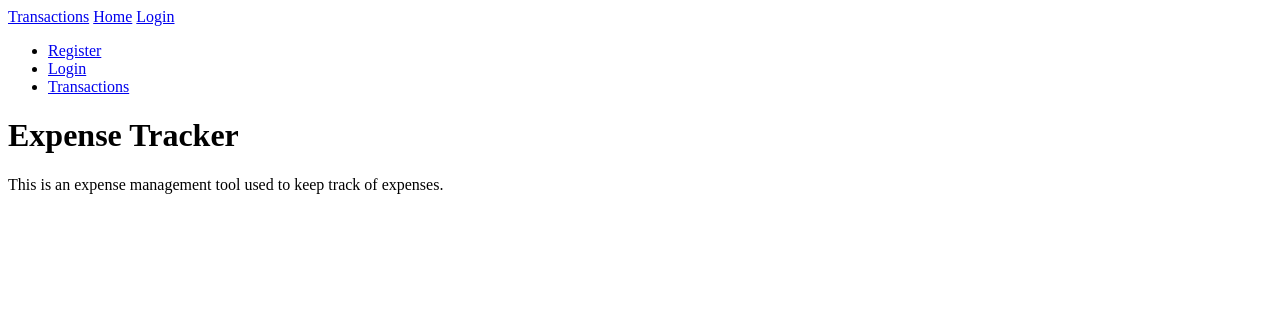
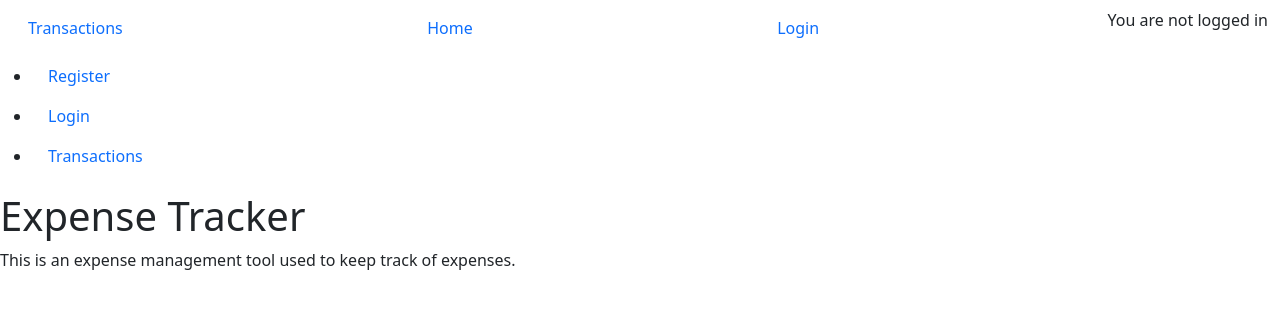
Before and after one commit to Richard-Hallam/Individual-Full-Stack-Project-Assessment, a Django app: page / in a window 1280 px wide. Shown: the top 309 px of the page. Run offline with Django 4.2, Linux system fonts and the light colour scheme.

Commit message:
added bootstrap and initial styling to home.html

```diff
--- a/home/templates/home.html
+++ b/home/templates/home.html
@@ -4,16 +4,26 @@
 {% url 'account_logout' as logout_url %}
 <!DOCTYPE html>
 <html>
-    <body>
-        <nav>
+    <head>
+        <title>Expense Tracker</title>
+
+        <!-- Bootstrap CSS -->
+        <link href="https://cdn.jsdelivr.net/npm/bootstrap@5.0.1/dist/css/bootstrap.min.css" rel="stylesheet"
+        integrity="sha384-+0n0xVW2eSR5OomGNYDnhzAbDsOXxcvSN1TPprVMTNDbiYZCxYbOOl7+AMvyTG2x" crossorigin="anonymous">
+    </head>
+    <body class="d-flex flex-column h-100 main-bg">
+        <nav class="navbar navbar-expand-lg navbar-light bg-white">
+            <div class="container-fluid">
                 <a class="nav-link" href="{% url 'transactions' %}">Transactions</a>
                 <a class="nav-link" href="{% url 'home' %}">Home</a>
                 {% if user.is_authenticated %}
-            <p>You are logged in as: {{ user.username }} {{ user }}</p>
                 <a class="nav-link" href="{% url 'account_logout' %}">Logout</a>
+                <p>You are logged in as: {{ user.username }}</p>
                 {% else %}
                 <a class="nav-link" href="{% url 'account_login' %}">Login</a>
+                <p>You are not logged in</p>
                 {% endif %}
+            </div>
 
         </nav>
         {% if user.is_authenticated %}
@@ -44,5 +54,9 @@
         {% endif %}
         <h1 class="heading">Expense Tracker</h1>
         <p class="home-text">This is an expense management tool used to keep track of expenses.</p>
+
+        <script src="https://cdn.jsdelivr.net/npm/bootstrap@5.0.1/dist/js/bootstrap.bundle.min.js"
+        integrity="sha384-gtEjrD/SeCtmISkJkNUaaKMoLD0//ElJ19smozuHV6z3Iehds+3Ulb9Bn9Plx0x4" crossorigin="anonymous">
+        </script>
     </body>
 </html>
```
Also changed, not shown: db.sqlite3. Lines whose indentation alone changed are shown as unchanged.
